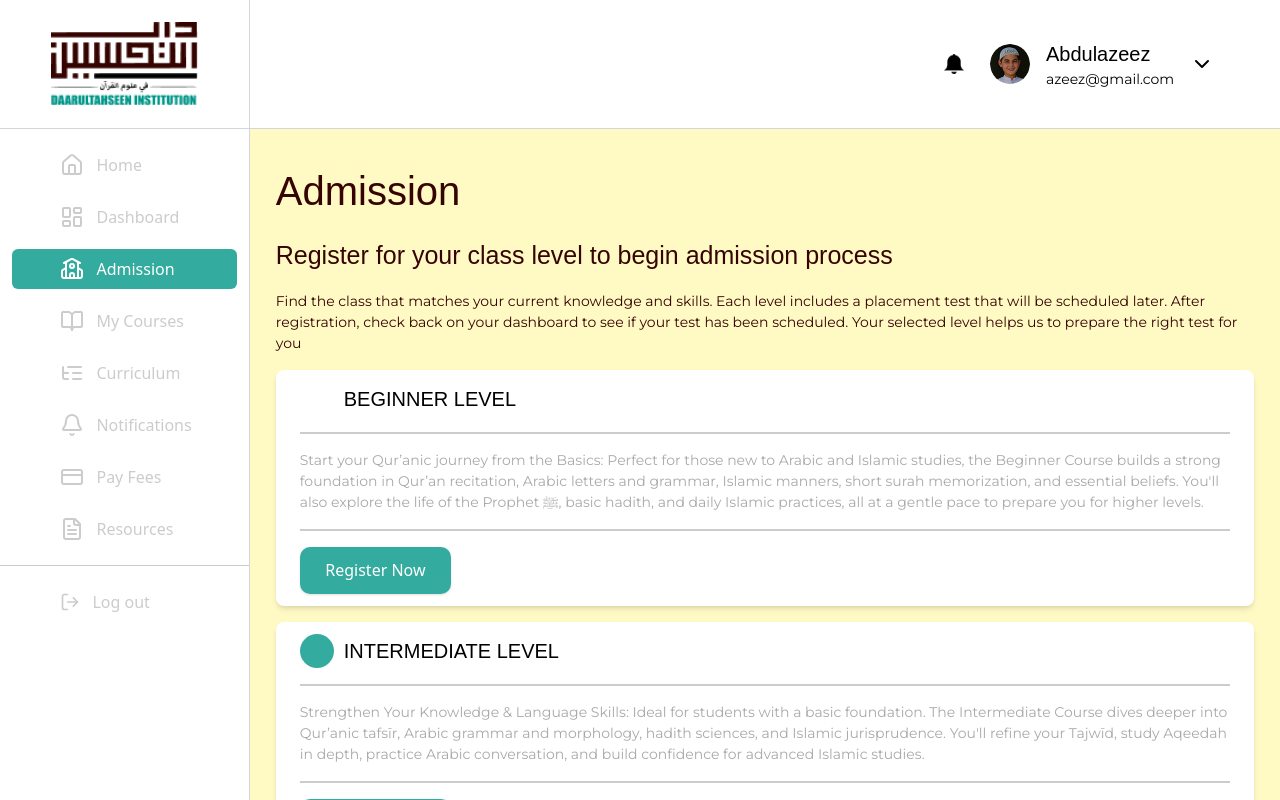
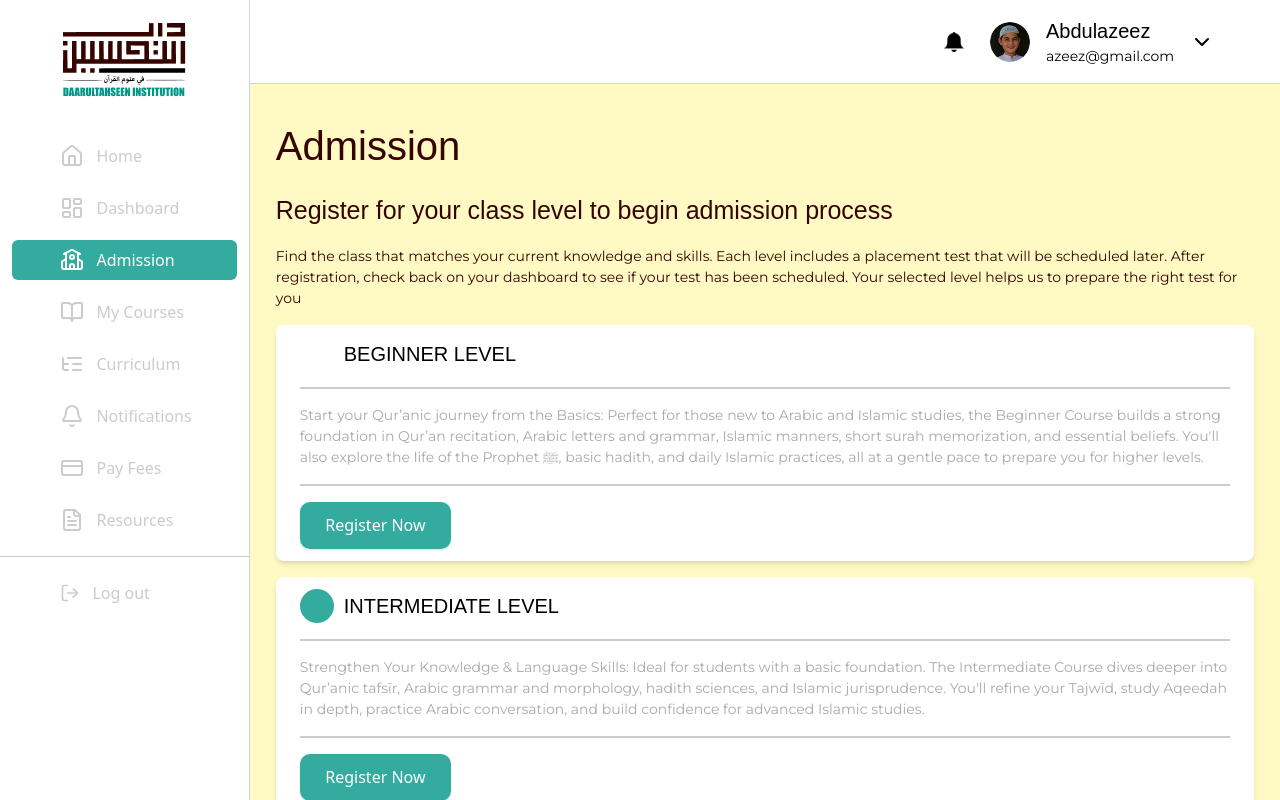
Before and after one commit to DaarutTahseen25/daarutTahseen25, a React (Vite) app: page /dashboard/admission in a window 1280 px wide. Shown: the top 800 px of the page. Built offline with nearby package versions, Linux system fonts and the light colour scheme; a web font is replaced by a local one.

Commit message:
page: Implement Admission Page

```diff
--- a/src/Components/dashboard/DashboardLayout.jsx
+++ b/src/Components/dashboard/DashboardLayout.jsx
@@ -6,11 +6,13 @@ import HomeSidebar from "../HomeSidebar";
 
 const DashboardLayout = () => {
   return (
-    <div className="grid min-h-screen grid-cols-1 lg:grid-cols-[250px_1fr] md:grid-rows-none">
+    <div className="grid min-h-screen grid-cols-1 lg:grid-cols-[250px_1fr]">
+      {/* Sidebar - fixed height */}
       <DashboardSidebar />
       <HomeSidebar />
 
-      <div className="flex h-full flex-col overflow-auto">
+      {/* Main content area - scrollable */}
+      <div className="flex flex-col h-screen overflow-y-auto">
         <DashboardHeader />
         <DashboardMain />
       </div>
--- a/src/Components/dashboard/DashboardMain.jsx
+++ b/src/Components/dashboard/DashboardMain.jsx
@@ -3,7 +3,7 @@ import { Outlet } from "react-router";
 
 const DashboardMain = () => {
   return (
-    <main className="h-full bg-secondary py-8  flex-1 flex  justify-center">
+    <main className=" bg-secondary py-8  flex-1 flex  justify-center">
       <div className="w-[95%] mx-auto">
         <Outlet />
       </div>
--- a/src/Components/dashboard/DashboardSidebar.jsx
+++ b/src/Components/dashboard/DashboardSidebar.jsx
@@ -69,8 +69,8 @@ const DashboardSidebarLinks = [
 const DashboardSidebar = () => {
   return (
     <aside className="bg-white hidden lg:block md:row-span-full   border-r border-gray-300 h-full">
-      <div className="p-4 flex items-center justify-center border-b border-gray-300 h-[129px]">
-        <img src="/logo.png" alt="" className="w-[147.54px] h-[85px]" />
+      <div className="p-4 flex items-center justify-center h-[120px]">
+        <img src="/logo.png" alt="" className="" />
       </div>
       <nav className="w-full  py-4">
         <ul className="flex flex-col gap-3 w-[90%] mx-auto">
```
